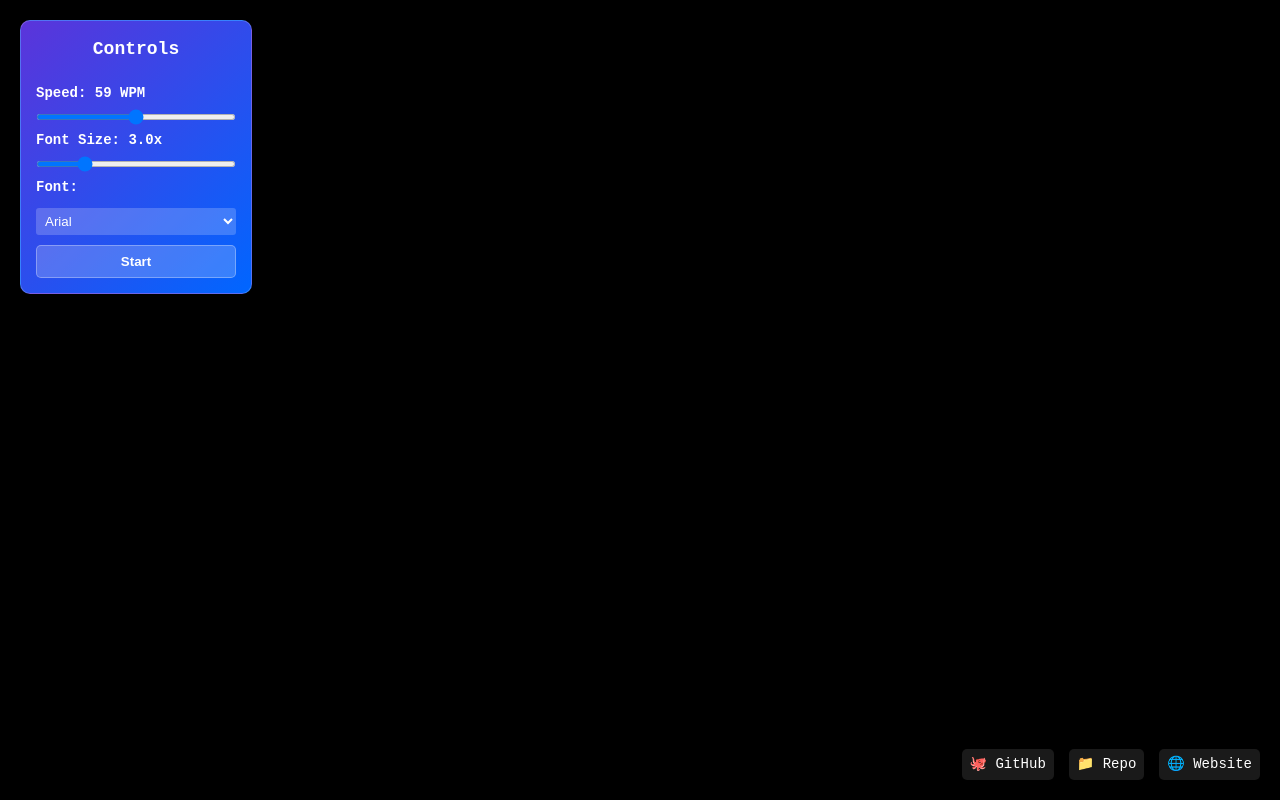
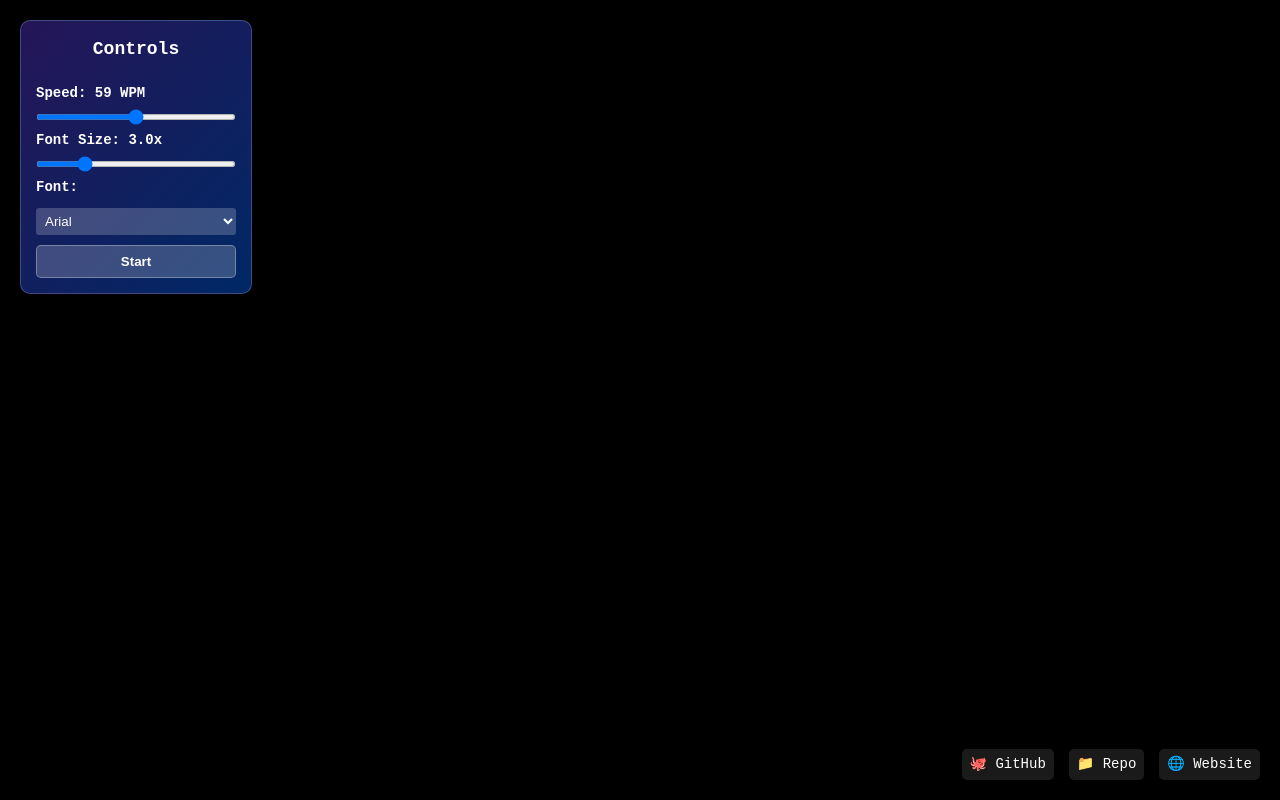
Before and after one commit to jine/read-fast, a website: page public/index.html in a window 1280 px wide. Drawn offline with Linux system fonts and the light colour scheme.

Commit message:
Set controls background opacity to 0.4

```diff
--- a/public/stylesheet.css
+++ b/public/stylesheet.css
@@ -28,7 +28,7 @@ body {
     display: flex;
     flex-direction: column;
     gap: 10px;
-    background: linear-gradient(135deg, rgba(91, 52, 218, 1.0), rgba(0, 102, 255, 1.0));
+    background: linear-gradient(135deg, rgba(91, 52, 218, 0.4), rgba(0, 102, 255, 0.4));
     backdrop-filter: blur(10px);
     border: 1px solid rgba(255, 255, 255, 0.2);
     padding: 15px;
```
